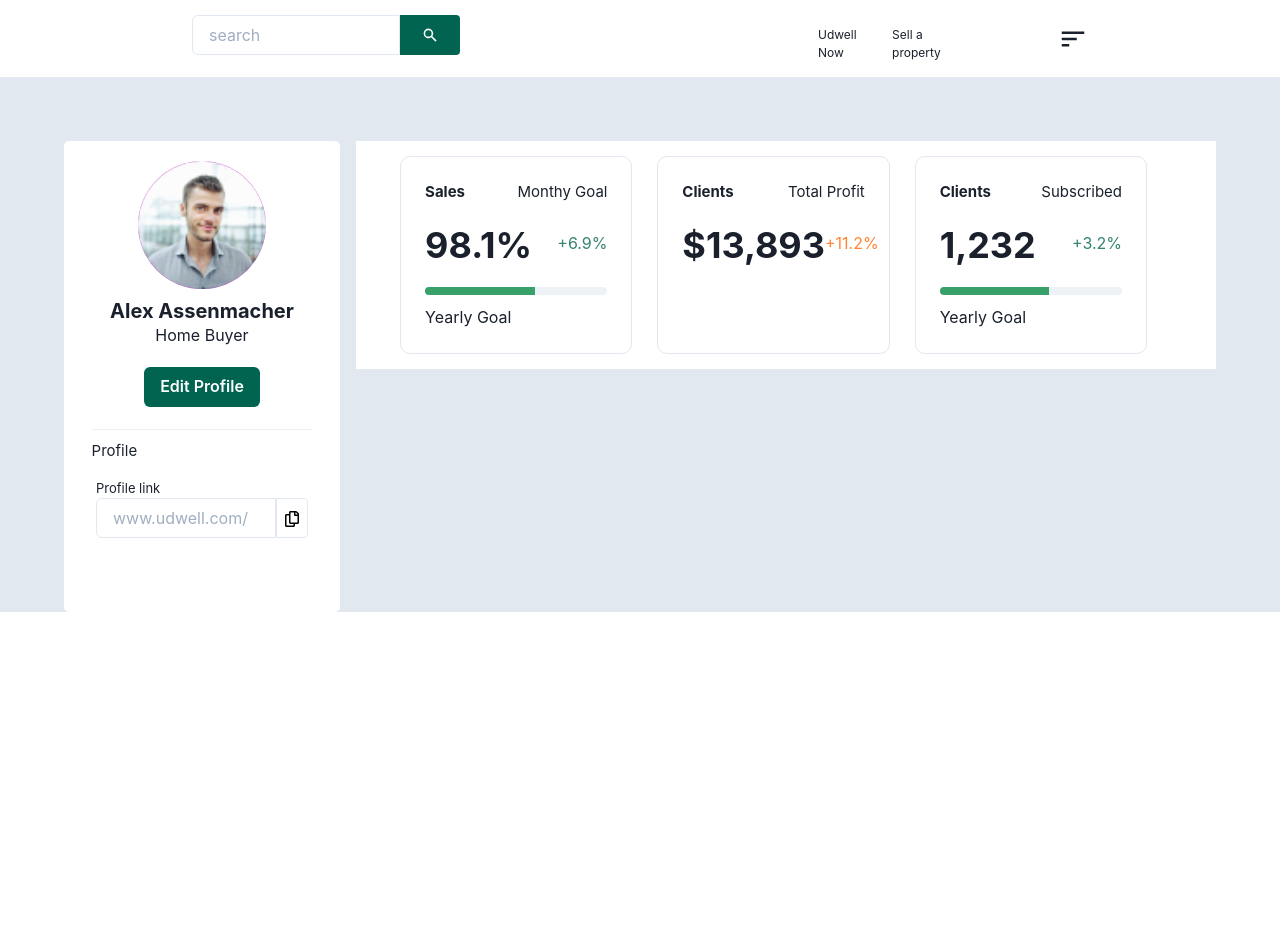
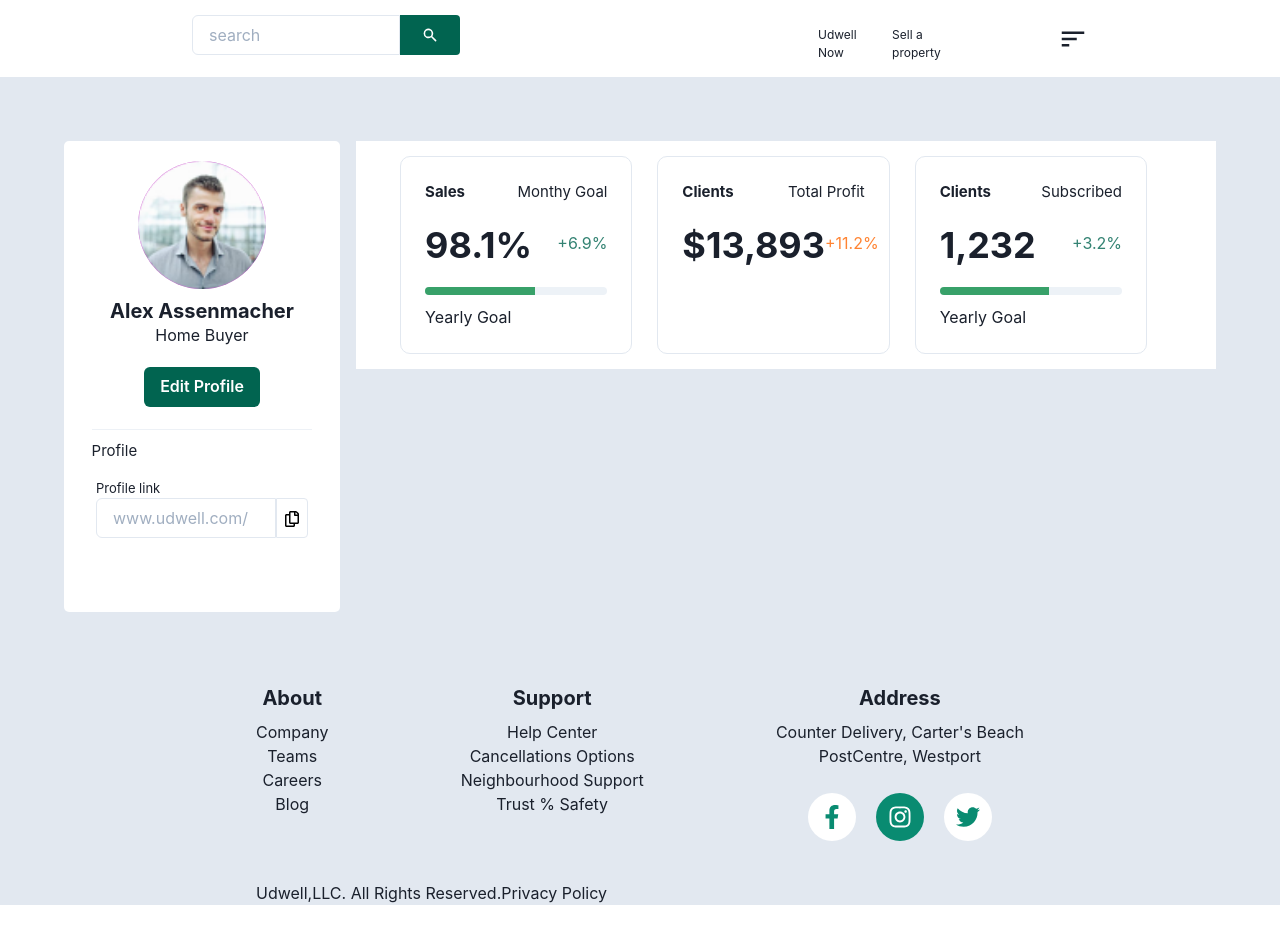
Before and after one commit to gadzorgenu/vien-Health-coding-Challenge, a React (Create React App) app in the folder coding_challenge/: page / in a window 1280 px wide. Before the commit the page ends 800 px from the top, so only its background shows below. Built offline with nearby package versions, Linux system fonts and the light colour scheme.

Commit message:
Modified footer

```diff
--- a/coding_challenge/src/App.js
+++ b/coding_challenge/src/App.js
@@ -4,6 +4,7 @@ import {Box, Grid,GridItem,Text, Flex,Icon,Input, Button} from '@chakra-ui/react
 import UserProfile from './components/SideBar/user-profile'
 import AboutUser from './components/SideBar/about-user'
 import Card from './components/Cards/index'
+import Footer from './components/Footer/index'
 import { HiOutlineUser, FaHands, HiOutlineChatAlt2 } from "react-icons/hi";
 import { FaRegCopy } from 'react-icons/fa'
 
@@ -106,6 +107,7 @@ const App = () => {
           <Card />
         </GridItem>
       </Grid>
+          <Footer/>
     </Box>
   );
 }
--- /dev/null
+++ b/coding_challenge/src/components/Footer/About.js
@@ -0,0 +1,19 @@
+import React from 'react'
+import {Box, Flex, Text,List,ListItem, Link, Heading } from '@chakra-ui/react'
+
+const About = () =>{
+    return (
+        <Box>
+            <Heading fontSize={{ md:'20px'}} my={{ md: '10px'}}>About </Heading>
+            <List>
+                <ListItem as='a' href='#'>Company</ListItem>
+                <ListItem >Teams</ListItem>
+                <ListItem >Careers</ListItem>
+                <ListItem >Blog</ListItem>
+            </List>
+
+        </Box>
+    )
+}
+
+export default About
--- /dev/null
+++ b/coding_challenge/src/components/Footer/Address.js
@@ -0,0 +1,40 @@
+import React from 'react'
+import {Box, Flex, Text,List,ListItem, Avatar, Heading } from '@chakra-ui/react'
+import { FaFacebookF, FaInstagram, FaTwitter } from "react-icons/fa";
+
+const Address = () =>{
+    return (
+        <Box>
+            <Heading fontSize={{ md:'20px'}} my={{ md: '10px'}}>Address </Heading>
+            <Box>
+                <Text  >Counter Delivery, Carter's Beach</Text>
+                <Text >PostCentre, Westport</Text>
+                <Flex justify='center' mt={{ md: '10%'}}>
+                    <Avatar
+                        bg='white'
+                        color='#098B71'
+                        icon={<FaFacebookF fontSize="1.5rem" />}
+                        mr={{ md:'20px'}}
+                        as='button'
+                    />
+                    <Avatar
+                        bg='#098B71'
+                        color='white'
+                        icon={<FaInstagram fontSize="1.5rem" />}
+                        mr={{ md:'20px'}}
+                        as='button'
+                    />
+                    <Avatar
+                        bg='white'
+                        color='#098B71'
+                        icon={<FaTwitter fontSize="1.5rem" />}
+                        as='button'
+                        />
+                </Flex>
+            </Box>
+
+        </Box>
+    )
+}
+
+export default Address
--- /dev/null
+++ b/coding_challenge/src/components/Footer/Support.js
@@ -0,0 +1,19 @@
+import React from 'react'
+import {Box, Flex, Text,List,ListItem, Link, Heading } from '@chakra-ui/react'
+
+const Support = () =>{
+    return (
+        <Box>
+            <Heading fontSize={{ md:'20px'}} my={{ md: '10px'}}>Support </Heading>
+            <List>
+                <ListItem  >Help Center</ListItem>
+                <ListItem >Cancellations Options</ListItem>
+                <ListItem >Neighbourhood Support</ListItem>
+                <ListItem >Trust % Safety</ListItem>
+            </List>
+
+        </Box>
+    )
+}
+
+export default Support
--- /dev/null
+++ b/coding_challenge/src/components/Footer/index.js
@@ -0,0 +1,24 @@
+import React from 'react'
+import {Box, Flex, Text, Link, Heading } from '@chakra-ui/react'
+import About from './About'
+import Support from './Support'
+import Address from './Address'
+
+const Footer = () =>{
+    return (
+        <Box textAlign='center' mx={{ md: '20%'}}>
+            <Flex justify='space-between'>
+                <About />
+                <Support/>
+                <Address/>
+            </Flex>
+            <Flex my={{ md:'40px'}}>
+                <Text>Udwell,LLC. All Rights Reserved. </Text>
+                {/* <Text>Terms &amp Conditions</Text> */}
+                <Text>Privacy Policy</Text>
+            </Flex>
+        </Box>
+    )
+}
+
+export default Footer
```
Also changed, not shown: coding_challenge/src/components/footer.js (deleted), 1 other file (tests, documents, lock files or other folders).
